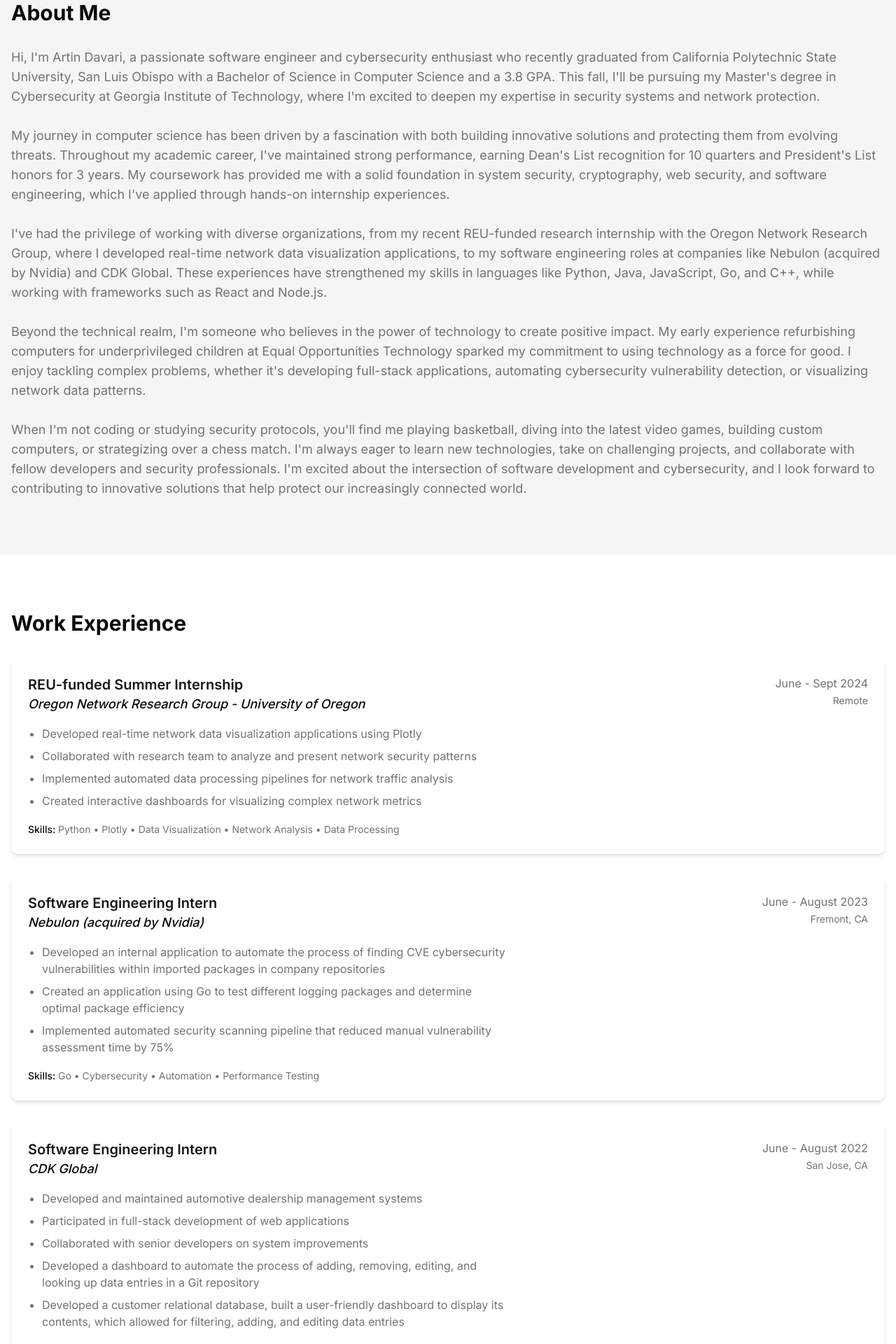
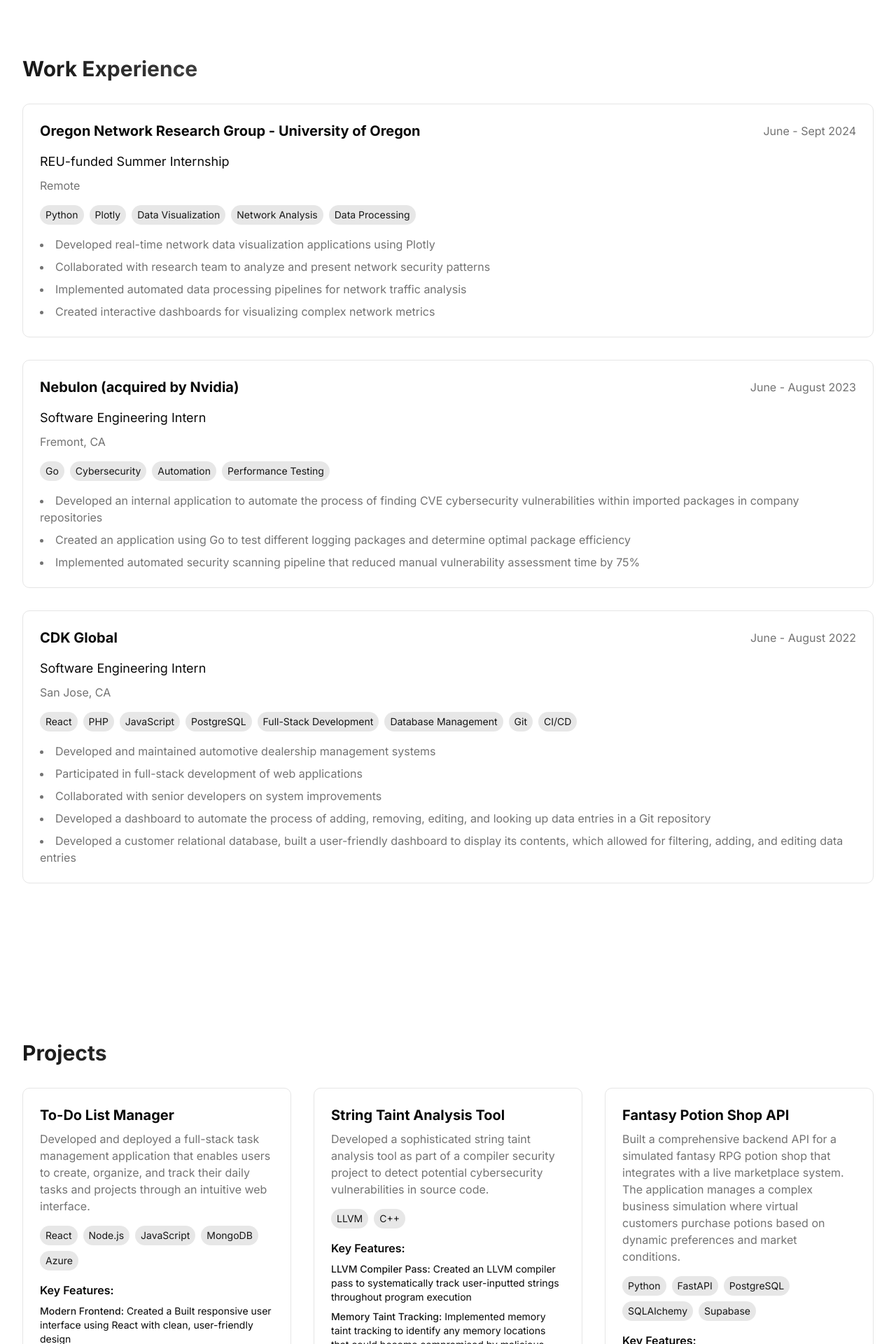
Before and after one commit to Arctic1ce/portfolio, a Next.js app: page / in a window 1280 px wide. Shown: the part 880-2800 px from the top of the page at 70% size. Built offline with nearby package versions, Linux system fonts and the light colour scheme.

Commit message:
updated the ui, i want to change the colors still

```diff
--- /dev/null
+++ b/postcss.config.js
@@ -0,0 +1,6 @@
+module.exports = {
+  plugins: {
+    "@tailwindcss/postcss": {},
+    autoprefixer: {},
+  },
+};
--- a/src/app/globals.css
+++ b/src/app/globals.css
@@ -112,6 +112,10 @@
   --sidebar-ring: oklch(0.556 0 0);
 }
 
+@tailwind base;
+@tailwind components;
+@tailwind utilities;
+
 @layer base {
   * {
     @apply border-border outline-ring/50;
@@ -120,3 +124,73 @@
     @apply bg-background text-foreground;
   }
 }
+
+@layer utilities {
+  .transition-all {
+    @apply transition-all duration-300 ease-in-out;
+  }
+
+  .hover-scale {
+    @apply transition-transform duration-300 hover:scale-105;
+  }
+
+  .hover-lift {
+    @apply transition-all duration-300 hover:-translate-y-1 hover:shadow-lg;
+  }
+
+  .card-hover {
+    @apply transition-all duration-300 hover:shadow-xl hover:border-primary/50;
+  }
+
+  .gradient-text {
+    @apply bg-clip-text text-transparent bg-gradient-to-r from-primary to-accent;
+  }
+
+  .glass-effect {
+    @apply backdrop-blur-md bg-white/10 dark:bg-black/10;
+  }
+}
+
+/* Custom animations */
+@keyframes fade-in {
+  from {
+    opacity: 0;
+  }
+  to {
+    opacity: 1;
+  }
+}
+
+@keyframes slide-up {
+  from {
+    transform: translateY(20px);
+    opacity: 0;
+  }
+  to {
+    transform: translateY(0);
+    opacity: 1;
+  }
+}
+
+@keyframes slide-in-right {
+  from {
+    transform: translateX(20px);
+    opacity: 0;
+  }
+  to {
+    transform: translateX(0);
+    opacity: 1;
+  }
+}
+
+.animate-fade-in {
+  animation: fade-in 0.5s ease-out forwards;
+}
+
+.animate-slide-up {
+  animation: slide-up 0.5s ease-out forwards;
+}
+
+.animate-slide-in-right {
+  animation: slide-in-right 0.5s ease-out forwards;
+}
--- a/src/app/page.tsx
+++ b/src/app/page.tsx
@@ -70,7 +70,7 @@
   {
     name: "Fantasy Potion Shop API",
     github: "https://github.com/Arctic1ce/artincauldrons",
-    technologies: ["Python, FastAPI, PostgreSQL, SQLAlchemy, Supabase"],
+    technologies: ["Python", "FastAPI", "PostgreSQL", "SQLAlchemy", "Supabase"],
     description:
       "Built a comprehensive backend API for a simulated fantasy RPG potion shop that integrates with a live marketplace system. The application manages a complex business simulation where virtual customers purchase potions based on dynamic preferences and market conditions.",
     keyFeatures: [
@@ -255,261 +255,213 @@
   },
 ];
 
+type SkillSection = {
+  name: string;
+  [key: string]: string | string[];
+};
+
+const skillsSections = [
+  { title: "Languages", data: languages },
+  { title: "Frameworks", data: frameworks },
+  { title: "Databases", data: databaseTechnologies },
+  { title: "Tools", data: tools },
+  { title: "Security", data: security },
+  { title: "Expertise", data: areasOfExpertise },
+  { title: "Competencies", data: technicalCompetencies },
+] as const;
+
 export default function Home() {
   return (
-    <main className="min-h-screen">
+    <main className="min-h-screen p-4 md:p-8 pt-20 md:pt-24">
       {/* Hero Section */}
-      <section className="h-screen flex items-center justify-center">
-        <motion.div
+      <motion.section
+        id="home"
         initial={{ opacity: 0, y: 20 }}
         animate={{ opacity: 1, y: 0 }}
         transition={{ duration: 0.5 }}
-          className="text-center"
+        className="min-h-[80vh] flex flex-col justify-center items-center mb-32 text-center max-w-6xl mx-auto px-4 pt-24"
       >
-          <h1 className="text-4xl md:text-6xl font-bold mb-4">
-            <span className="text-primary">Artin Davari</span>
+        <h1 className="text-6xl md:text-8xl lg:text-9xl font-bold mb-8 gradient-text">
+          Artin Davari
         </h1>
-          <p className="text-xl md:text-2xl text-muted-foreground">
-            Full Stack Developer & Cybersecurity Student
+        <p className="text-3xl md:text-4xl lg:text-5xl text-muted-foreground">
+          Software Engineer & Cybersecurity Student
         </p>
-        </motion.div>
-      </section>
+      </motion.section>
 
-      {/* About Section */}
-      <section id="about" className="py-20 bg-muted">
-        <div className="container mx-auto px-4">
-          <h2 className="text-3xl font-bold mb-8">About Me</h2>
-          <p className="text-lg text-muted-foreground">
-            Hi, I&apos;m Artin Davari, a passionate software engineer and
-            cybersecurity enthusiast who recently graduated from California
-            Polytechnic State University, San Luis Obispo with a Bachelor of
-            Science in Computer Science and a 3.8 GPA. This fall, I&apos;ll be
-            pursuing my Master&apos;s degree in Cybersecurity at Georgia
-            Institute of Technology, where I&apos;m excited to deepen my
-            expertise in security systems and network protection.
-            <br />
-            <br />
-            My journey in computer science has been driven by a fascination with
-            both building innovative solutions and protecting them from evolving
-            threats. Throughout my academic career, I&apos;ve maintained strong
-            performance, earning Dean&apos;s List recognition for 10 quarters
-            and President&apos;s List honors for 3 years. My coursework has
-            provided me with a solid foundation in system security,
-            cryptography, web security, and software engineering, which
-            I&apos;ve applied through hands-on internship experiences.
-            <br />
-            <br />
-            I&apos;ve had the privilege of working with diverse organizations,
-            from my recent REU-funded research internship with the Oregon
-            Network Research Group, where I developed real-time network data
-            visualization applications, to my software engineering roles at
-            companies like Nebulon (acquired by Nvidia) and CDK Global. These
-            experiences have strengthened my skills in languages like Python,
-            Java, JavaScript, Go, and C++, while working with frameworks such as
-            React and Node.js.
-            <br />
-            <br />
-            Beyond the technical realm, I&apos;m someone who believes in the
-            power of technology to create positive impact. My early experience
-            refurbishing computers for underprivileged children at Equal
-            Opportunities Technology sparked my commitment to using technology
-            as a force for good. I enjoy tackling complex problems, whether
-            it&apos;s developing full-stack applications, automating
-            cybersecurity vulnerability detection, or visualizing network data
-            patterns.
-            <br />
-            <br />
-            When I&apos;m not coding or studying security protocols, you&apos;ll
-            find me playing basketball, diving into the latest video games,
-            building custom computers, or strategizing over a chess match.
-            I&apos;m always eager to learn new technologies, take on challenging
-            projects, and collaborate with fellow developers and security
-            professionals. I&apos;m excited about the intersection of software
-            development and cybersecurity, and I look forward to contributing to
-            innovative solutions that help protect our increasingly connected
-            world.
-          </p>
-        </div>
-      </section>
-
-      {/* Work Experience Section */}
-      <section id="experience" className="py-20">
-        <div className="container mx-auto px-4">
-          <h2 className="text-3xl font-bold mb-8">Work Experience</h2>
+      {/* Experience Section */}
+      <motion.section
+        id="experience"
+        initial={{ opacity: 0, y: 20 }}
+        animate={{ opacity: 1, y: 0 }}
+        transition={{ duration: 0.5 }}
+        className="mb-24 md:mb-32 pt-24"
+      >
+        <h2 className="text-3xl font-bold mb-8 gradient-text">
+          Work Experience
+        </h2>
         <div className="space-y-8">
           {workExperience.map((job, index) => (
-              <div key={index} className="bg-white p-6 rounded-lg shadow-md">
-                <div className="flex justify-between items-start mb-4">
-                  <div>
-                    <h3 className="text-xl font-semibold text-primary">
-                      {job.position}
-                    </h3>
-                    <p className="text-lg font-medium italic">{job.company}</p>
+            <motion.div
+              key={job.company}
+              initial={{ opacity: 0, y: 20 }}
+              animate={{ opacity: 1, y: 0 }}
+              transition={{ delay: index * 0.1 }}
+              className="card-hover p-6 rounded-lg border bg-card hover-lift"
+            >
+              <div className="flex flex-col md:flex-row md:items-center md:justify-between mb-4">
+                <h3 className="text-xl font-bold">{job.company}</h3>
+                <span className="text-muted-foreground">{job.duration}</span>
               </div>
-                  <div className="text-right">
-                    <span className="text-muted-foreground block">
-                      {job.duration}
+              <p className="text-lg mb-2">{job.position}</p>
+              <p className="text-muted-foreground mb-4">{job.location}</p>
+              <div className="flex flex-wrap gap-2 mb-4">
+                {job.skills.map((skill) => (
+                  <span
+                    key={skill}
+                    className="px-2 py-1 text-sm rounded-full bg-primary/10 text-primary"
+                  >
+                    {skill}
                   </span>
-                    <span className="text-muted-foreground text-sm">
-                      {job.location}
-                    </span>
+                ))}
               </div>
-                </div>
-                <ul className="list-disc pl-5 space-y-2">
-                  {job.description.map((item, idx) => (
-                    <li key={idx} className="text-muted-foreground max-w-2xl">
-                      {item}
-                    </li>
+              <ul className="list-disc list-inside space-y-2 text-muted-foreground">
+                {job.description.map((item) => (
+                  <li key={item}>{item}</li>
                 ))}
               </ul>
-                <div className="mt-4">
-                  <span className="text-sm font-medium">Skills: </span>
-                  <span className="text-sm text-muted-foreground">
-                    {job.skills.join(" • ")}
-                  </span>
-                </div>
-              </div>
+            </motion.div>
           ))}
         </div>
-        </div>
-      </section>
+      </motion.section>
 
       {/* Projects Section */}
-      <section id="projects" className="py-20 bg-muted">
-        <div className="container mx-auto px-4">
-          <h2 className="text-3xl font-bold mb-8">Projects</h2>
-          <div className="grid grid-cols-1 md:grid-cols-2 lg:grid-cols-3 gap-6">
+      <motion.section
+        id="projects"
+        initial={{ opacity: 0, y: 20 }}
+        animate={{ opacity: 1, y: 0 }}
+        transition={{ duration: 0.5 }}
+        className="mb-24 md:mb-32 pt-24"
+      >
+        <h2 className="text-3xl font-bold mb-8 gradient-text">Projects</h2>
+        <div className="grid gap-8 md:grid-cols-2 lg:grid-cols-3">
           {projects.map((project, index) => (
-              <div key={index} className="bg-white p-6 rounded-lg shadow-md">
-                <h3 className="text-xl font-semibold mb-2">
-                  <a
-                    href={project.github}
-                    target="_blank"
-                    rel="noopener noreferrer"
-                    className="text-primary hover:underline"
+            <motion.div
+              key={project.name}
+              initial={{ opacity: 0, y: 20 }}
+              animate={{ opacity: 1, y: 0 }}
+              transition={{ delay: index * 0.1 }}
+              className="card-hover p-6 rounded-lg border bg-card hover-lift"
             >
-                    {project.name}
-                  </a>
-                </h3>
-                <div className="mt-4">
-                  <p>
-                    <span className="font-semibold">Technologies Used:</span>{" "}
-                    {project.technologies.join(", ")}
+              <h3 className="text-xl font-bold mb-2">{project.name}</h3>
+              <p className="text-muted-foreground mb-4">
+                {project.description}
               </p>
+              <div className="flex flex-wrap gap-2 mb-4">
+                {project.technologies.map((tech) => (
+                  <span
+                    key={tech}
+                    className="px-2 py-1 text-sm rounded-full bg-primary/10 text-primary"
+                  >
+                    {tech}
+                  </span>
+                ))}
               </div>
-                <h4 className="text-lg font-semibold mb-2">Description:</h4>
-                <p>{project.description}</p>
-                <div className="mt-4">
+              <div className="space-y-4">
+                <div>
                   <h4 className="font-semibold mb-2">Key Features:</h4>
-                  <ul className="list-disc pl-5 space-y-1">
-                    {project.keyFeatures.map((feature, idx) => (
-                      <li key={idx}>
-                        <span className="font-semibold">{feature.name}:</span>{" "}
+                  <ul className="space-y-2">
+                    {project.keyFeatures.map((feature) => (
+                      <li key={feature.name} className="text-sm">
+                        <span className="font-medium text-primary">
+                          {feature.name}:
+                        </span>{" "}
                         {feature.description}
                       </li>
                     ))}
                   </ul>
                 </div>
                 {project.technicalHighlights && (
-                  <div className="mt-4">
+                  <div>
                     <h4 className="font-semibold mb-2">
                       Technical Highlights:
                     </h4>
-                    <ul className="list-disc pl-5 space-y-1">
-                      {project.technicalHighlights.map((highlight, idx) => (
-                        <li key={idx}>{highlight}</li>
+                    <ul className="list-disc list-inside space-y-1 text-sm text-muted-foreground">
+                      {project.technicalHighlights.map((highlight) => (
+                        <li key={highlight}>{highlight}</li>
                       ))}
                     </ul>
                   </div>
                 )}
-                <div className="mt-4">{project.summary}</div>
+                <div className="text-sm text-muted-foreground">
+                  {project.summary}
                 </div>
+              </div>
+              <a
+                href={project.github}
+                target="_blank"
+                rel="noopener noreferrer"
+                className="inline-block mt-4 text-primary hover:underline"
+              >
+                View on GitHub →
+              </a>
+            </motion.div>
           ))}
         </div>
-        </div>
-      </section>
+      </motion.section>
 
       {/* Skills Section */}
-      <section id="skills" className="py-20">
-        <div className="container mx-auto px-4">
-          <h2 className="text-3xl font-bold mb-8">Skills</h2>
-          <div className="grid grid-cols-1 md:grid-cols-2 gap-8">
-            <div className="space-y-4">
-              <div>
-                <h3 className="text-xl font-semibold mb-2">
-                  Programming Languages
-                </h3>
-                <p>
-                  <span className="font-semibold">Proficient:</span>{" "}
-                  {languages[0].languages.join(", ")}
-                </p>
-                <p>
-                  <span className="font-semibold">Familiar:</span>{" "}
-                  {languages[1].languages.join(", ")}
-                </p>
+      <motion.section
+        id="skills"
+        initial={{ opacity: 0, y: 20 }}
+        animate={{ opacity: 1, y: 0 }}
+        transition={{ duration: 0.5 }}
+        className="mb-24 md:mb-32 pt-24"
+      >
+        <h2 className="text-3xl font-bold mb-8 gradient-text">Skills</h2>
+        <div className="grid gap-8 md:grid-cols-2 lg:grid-cols-3">
+          {skillsSections.map((section, index) => {
+            const data = section.data[0] as SkillSection;
+            const items = data[Object.keys(data)[1]] as string[];
+
+            return (
+              <motion.div
+                key={section.title}
+                initial={{ opacity: 0, x: -20 }}
+                animate={{ opacity: 1, x: 0 }}
+                transition={{ delay: index * 0.1 }}
+                className="card-hover p-6 rounded-lg border bg-card hover-lift"
+              >
+                <h3 className="text-xl font-bold mb-4">{section.title}</h3>
+                <div className="flex flex-wrap gap-2">
+                  {items.map((item: string) => (
+                    <span
+                      key={item}
+                      className="px-3 py-1 text-sm rounded-full bg-primary/10 text-primary hover:bg-primary/20 transition-colors"
+                    >
+                      {item}
+                    </span>
+                  ))}
                 </div>
-              <div>
-                <h3 className="text-xl font-semibold mb-2">
-                  Frameworks & Libraries
-                </h3>
-                <p>{frameworks[0].frameworks.join(", ")}</p>
+              </motion.div>
+            );
+          })}
         </div>
-              <div>
-                <h3 className="text-xl font-semibold mb-2">
-                  Security & Systems
-                </h3>
-                <p>{security[0].security.join(", ")}</p>
-              </div>
-              <div>
-                <h3 className="text-xl font-semibold mb-2">
-                  Areas of Expertise
-                </h3>
-                <ul className="list-disc pl-5 space-y-1">
-                  {areasOfExpertise[0].areasOfExpertise.map((area, index) => (
-                    <li key={index}>{area}</li>
-                  ))}
-                </ul>
-              </div>
-            </div>
-            <div className="space-y-4">
-              <div>
-                <h3 className="text-xl font-semibold mb-2">
-                  Database Technologies
-                </h3>
-                <p>{databaseTechnologies[0].databases.join(", ")}</p>
-              </div>
-              <div>
-                <h3 className="text-xl font-semibold mb-2">
-                  Developer Tools & Technologies
-                </h3>
-                <p>{tools[0].tools.join(", ")}</p>
-              </div>
-              <div>
-                <h3 className="text-xl font-semibold mb-2">
-                  Technical Competencies
-                </h3>
-                <ul className="list-disc pl-5 space-y-1">
-                  {technicalCompetencies[0].technicalCompetencies.map(
-                    (competency, index) => (
-                      <li key={index}>{competency}</li>
-                    )
-                  )}
-                </ul>
-              </div>
-            </div>
-          </div>
-        </div>
-      </section>
+      </motion.section>
 
       {/* Contact Section */}
-      <section id="contact" className="py-20 bg-muted">
-        <div className="container mx-auto px-4">
-          <h2 className="text-3xl font-bold mb-8">Contact</h2>
-          <div className="max-w-2xl mx-auto">
+      <motion.section
+        id="contact"
+        initial={{ opacity: 0, y: 20 }}
+        animate={{ opacity: 1, y: 0 }}
+        transition={{ duration: 0.5 }}
+        className="mb-24 md:mb-32 pt-24"
+      >
+        <h2 className="text-3xl font-bold mb-8 gradient-text">Contact Me</h2>
+        <div className="card-hover p-6 rounded-lg border bg-card hover-lift">
           <ContactForm />
         </div>
-        </div>
-      </section>
+      </motion.section>
     </main>
   );
 }
--- a/src/components/Navigation.tsx
+++ b/src/components/Navigation.tsx
@@ -2,17 +2,26 @@
 
 import { motion } from "framer-motion";
 import Link from "next/link";
+import { usePathname } from "next/navigation";
 
 const navItems = [
-  { name: "Home", href: "#" },
-  { name: "About", href: "#about" },
-  { name: "Experience", href: "#experience" },
-  { name: "Projects", href: "#projects" },
-  { name: "Skills", href: "#skills" },
-  { name: "Contact", href: "#contact" },
+  { name: "Home", href: "/" },
+  { name: "Experience", href: "/#experience" },
+  { name: "Projects", href: "/#projects" },
+  { name: "Skills", href: "/#skills" },
+  { name: "Contact", href: "/#contact" },
 ];
 
 export function Navigation() {
+  const pathname = usePathname();
+
+  const handleHomeClick = (e: React.MouseEvent) => {
+    if (pathname === "/") {
+      e.preventDefault();
+      window.scrollTo({ top: 0, behavior: "smooth" });
+    }
+  };
+
   return (
     <motion.nav
       initial={{ y: -100 }}
@@ -21,7 +30,11 @@
     >
       <div className="container mx-auto px-4">
         <div className="flex items-center justify-between h-16">
-          <Link href="/" className="font-bold text-xl">
+          <Link
+            href="/"
+            className="font-bold text-xl"
+            onClick={handleHomeClick}
+          >
             Artin Davari
           </Link>
           <ul className="flex space-x-8">
@@ -29,7 +42,10 @@
               <li key={item.name}>
                 <Link
                   href={item.href}
-                  className="text-muted-foreground hover:text-foreground transition-colors"
+                  onClick={item.name === "Home" ? handleHomeClick : undefined}
+                  className={`text-muted-foreground hover:text-foreground transition-colors ${
+                    pathname === item.href ? "text-foreground" : ""
+                  }`}
                 >
                   {item.name}
                 </Link>
```
Also changed, not shown: package.json (+6 -2 lines), tailwind.config.js (added, +32 -0 lines), 1 other file (tests, documents, lock files or other folders). Lines whose indentation alone changed are shown as unchanged.
